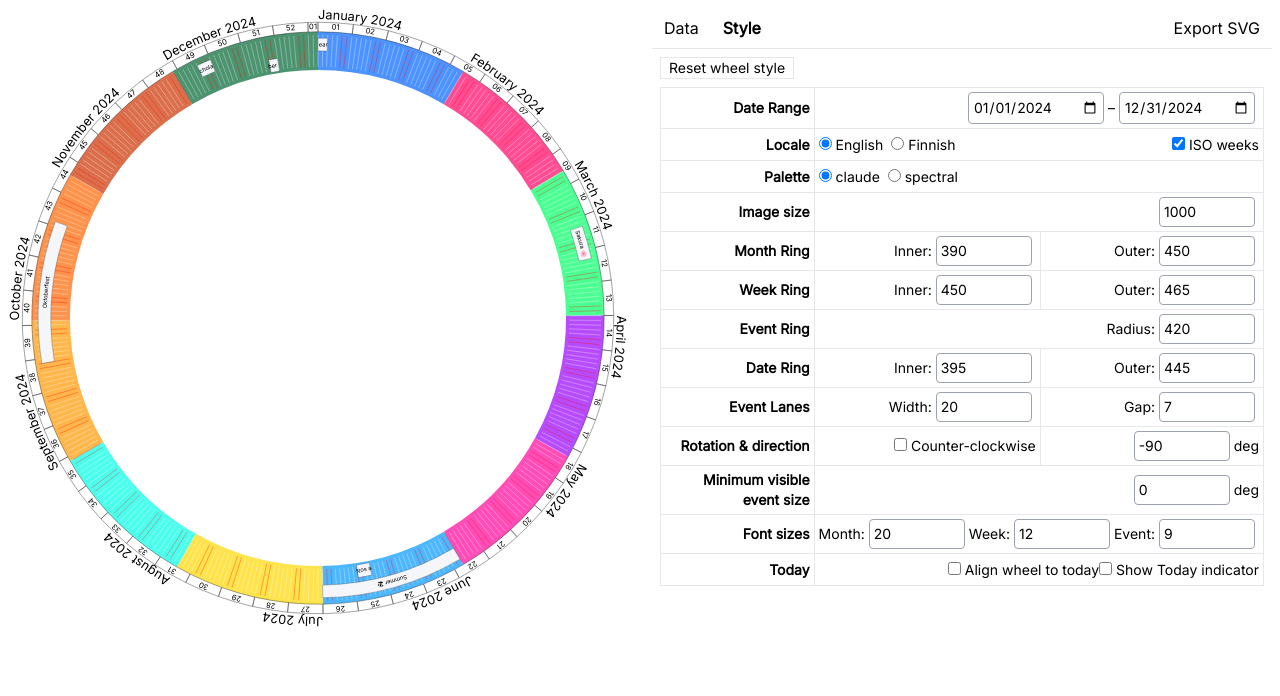
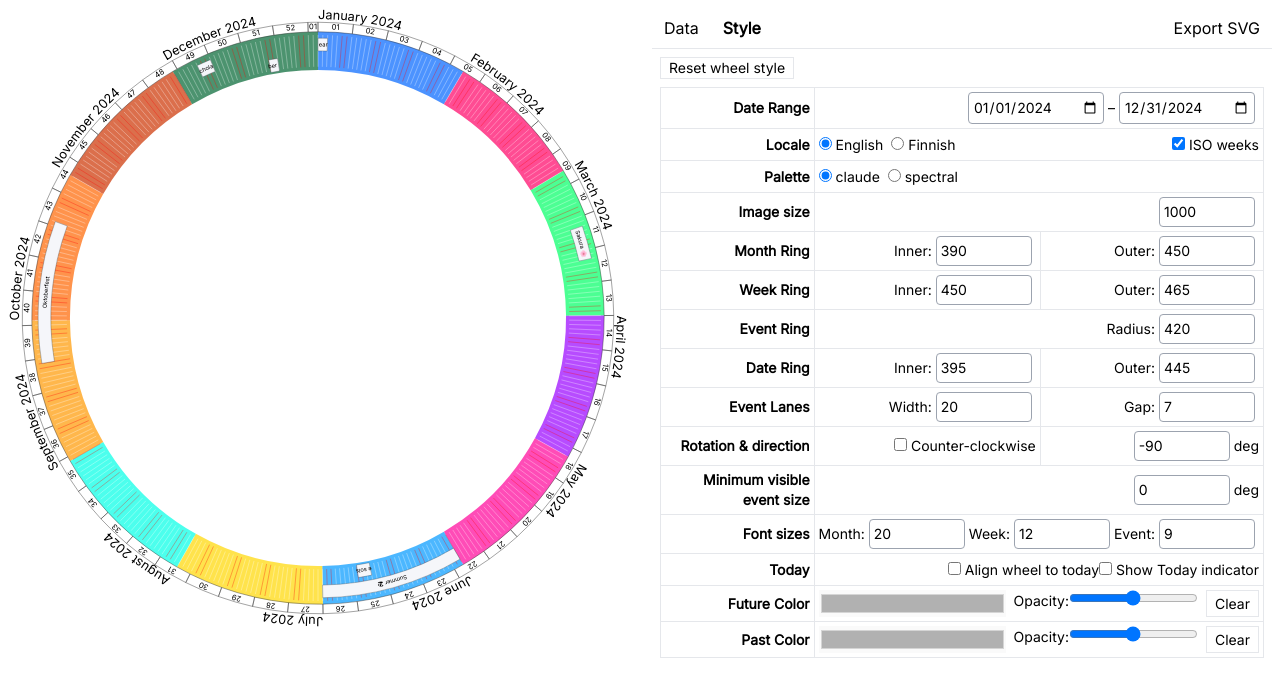
Before and after one commit to akx/calendar-wheel, a React (Vite) app: page / in a window 1280 px wide. Both pictures are taken after a click on the button "Style". Shown: the top 696 px of the page. Built offline with nearby package versions, Linux system fonts and the light colour scheme.

Commit message:
Add Future and Past Ring options

```diff
--- /dev/null
+++ b/src/components/RadioGroup.tsx
@@ -0,0 +1,29 @@
+interface RadioGroupProps {
+  options: string[];
+  labels?: Record<string, string>;
+  value: string | undefined;
+  onChangeValue: (value: string) => void;
+}
+
+export function RadioGroup({
+  options,
+  labels,
+  value,
+  onChangeValue,
+}: RadioGroupProps) {
+  return (
+    <div className="flex gap-2">
+      {options.map((option) => (
+        <label key={option}>
+          <input
+            type="radio"
+            value={option}
+            checked={value === option}
+            onChange={() => onChangeValue(option)}
+          />
+          &nbsp;{labels?.[option] ?? option}
+        </label>
+      ))}
+    </div>
+  );
+}
--- /dev/null
+++ b/src/components/StyleColorAndOpacityInput.tsx
@@ -0,0 +1,54 @@
+import { WheelStyleConfig } from "../wheelStyle";
+import React from "react";
+
+type StyleColorAndOpacityInputProps = {
+  style: WheelStyleConfig;
+  setStyle: React.Dispatch<React.SetStateAction<WheelStyleConfig>>;
+  colorField: keyof WheelStyleConfig;
+  opacityField: keyof WheelStyleConfig;
+};
+
+export function StyleColorAndOpacityInput({
+  style,
+  setStyle,
+  colorField,
+  opacityField,
+}: StyleColorAndOpacityInputProps) {
+  return (
+    <div className="flex justify-between gap-2">
+      <input
+        type="color"
+        className={"grow " + (!style[colorField] ? "opacity-30" : "")}
+        value={String(style[colorField] ?? "transparent")}
+        onChange={(e) =>
+          setStyle((style) => ({
+            ...style,
+            [colorField]: e.target.value,
+          }))
+        }
+      />
+      <label>
+        Opacity:
+        <input
+          type="range"
+          min={0}
+          max={1}
+          step={0.01}
+          value={String(style[opacityField])}
+          onChange={(e) =>
+            setStyle((style) => ({
+              ...style,
+              [opacityField]: e.target.valueAsNumber,
+            }))
+          }
+        />
+      </label>
+      <button
+        onClick={() => setStyle((style) => ({ ...style, [colorField]: null }))}
+        className="border px-2"
+      >
+        Clear
+      </button>
+    </div>
+  );
+}
--- /dev/null
+++ b/src/components/StyleNumberInput.tsx
@@ -0,0 +1,46 @@
+import { WheelStyleConfig } from "../wheelStyle";
+import React from "react";
+
+interface StyleNumberInputProps
+  extends Pick<
+    React.HTMLProps<HTMLInputElement>,
+    "min" | "max" | "step" | "size"
+  > {
+  style: WheelStyleConfig;
+  field: keyof WheelStyleConfig;
+  setStyle: React.Dispatch<React.SetStateAction<WheelStyleConfig>>;
+  unit?: string;
+}
+
+export function StyleNumberInput({
+  style,
+  field,
+  setStyle,
+  unit,
+  min = 0,
+  max,
+  step,
+  size,
+}: StyleNumberInputProps) {
+  return (
+    <>
+      <input
+        type="number"
+        className="border border-gray-400 p-1 mx-1 rounded max-w-24"
+        // @ts-expect-error we'll only be using this with number fields, pinky swear
+        value={style[field]}
+        min={min}
+        max={max}
+        step={step}
+        size={size}
+        onChange={(e) =>
+          setStyle((style) => ({
+            ...style,
+            [field]: +e.target.valueAsNumber,
+          }))
+        }
+      />
+      {unit}
+    </>
+  );
+}
--- a/src/components/StylePanel.tsx
+++ b/src/components/StylePanel.tsx
@@ -1,79 +1,9 @@
-import { getDefaultWheelStyle, WheelStyleConfig } from "../wheelStyle";
-import React from "react";
+import { getDefaultWheelStyle } from "../wheelStyle";
 import { ConfigPanelProps } from "./types";
 import { localeLabels, locales, palettes } from "../data";
-
-function StyleNumberInput({
-  style,
-  field,
-  setStyle,
-  unit,
-  min = 0,
-  max,
-  step,
-  size,
-}: {
-  style: WheelStyleConfig;
-  field: keyof WheelStyleConfig;
-  setStyle: React.Dispatch<React.SetStateAction<WheelStyleConfig>>;
-  unit?: string;
-  min?: number;
-  max?: number;
-  step?: number;
-  size?: number;
-}) {
-  return (
-    <>
-      <input
-        type="number"
-        className="border border-gray-400 p-1 mx-1 rounded max-w-24"
-        // @ts-expect-error we'll only be using this with number fields, pinky swear
-        value={style[field]}
-        min={min}
-        max={max}
-        step={step}
-        size={size}
-        onChange={(e) =>
-          setStyle((style) => ({
-            ...style,
-            [field]: +e.target.valueAsNumber,
-          }))
-        }
-      />
-      {unit}
-    </>
-  );
-}
-
-interface RadioGroupProps {
-  options: string[];
-  labels?: Record<string, string>;
-  value: string | undefined;
-  onChangeValue: (value: string) => void;
-}
-
-function RadioGroup({
-  options,
-  labels,
-  value,
-  onChangeValue,
-}: RadioGroupProps) {
-  return (
-    <div className="flex gap-2">
-      {options.map((option) => (
-        <label key={option}>
-          <input
-            type="radio"
-            value={option}
-            checked={value === option}
-            onChange={() => onChangeValue(option)}
-          />
-          &nbsp;{labels?.[option] ?? option}
-        </label>
-      ))}
-    </div>
-  );
-}
+import { RadioGroup } from "./RadioGroup";
+import { StyleColorAndOpacityInput } from "./StyleColorAndOpacityInput";
+import { StyleNumberInput } from "./StyleNumberInput";
 
 export function StylePanel({
   localeName,
@@ -357,6 +287,28 @@ export function StylePanel({
               </label>
             </td>
           </tr>
+          <tr>
+            <th>Future Color</th>
+            <td colSpan={2}>
+              <StyleColorAndOpacityInput
+                style={style}
+                setStyle={setStyle}
+                colorField="futureColor"
+                opacityField="futureColorOpacity"
+              />
+            </td>
+          </tr>
+          <tr>
+            <th>Past Color</th>
+            <td colSpan={2}>
+              <StyleColorAndOpacityInput
+                style={style}
+                setStyle={setStyle}
+                colorField="pastColor"
+                opacityField="pastColorOpacity"
+              />
+            </td>
+          </tr>
         </tbody>
       </table>
     </div>
--- a/src/components/Wheel.tsx
+++ b/src/components/Wheel.tsx
@@ -359,6 +359,47 @@ function getTodayIndicatorElements({
   );
 }
 
+function getPeriodDateRing(
+  eph: WheelRenderEphemeraInternal,
+  color: string,
+  opacity: number,
+  startDate: Date,
+  endDate: Date,
+) {
+  const { styleConfig, dateToAngle } = eph;
+  const innerRadius = Math.min(
+    styleConfig.weekInnerRadius,
+    styleConfig.dateInnerRadius,
+    styleConfig.eventInnerRadius,
+    styleConfig.monthInnerRadius,
+  );
+  const outerRadius = Math.max(
+    styleConfig.weekOuterRadius,
+    styleConfig.dateOuterRadius,
+    styleConfig.eventInnerRadius,
+    styleConfig.monthOuterRadius,
+  );
+  const startAngle = dateToAngle(startDate);
+  const endAngle = dateToAngle(endDate);
+  const isLarge = Math.abs(endAngle - startAngle) > Math.PI;
+  return (
+    <path
+      d={generateFatArcPathCommand(
+        0,
+        0,
+        innerRadius,
+        outerRadius,
+        startAngle,
+        endAngle,
+        styleConfig.reverse,
+        isLarge,
+      )}
+      fill={color}
+      opacity={opacity}
+    />
+  );
+}
+
 export function Wheel({
   events,
   minDate,
@@ -390,10 +431,35 @@ export function Wheel({
     dateToAngle,
   };
 
+  const today = new Date();
+  const todayIsInRange = today >= minDateT && today <= maxDateT;
+
+  const pastElements =
+    styleConfig.pastColor && styleConfig.pastColorOpacity > 0 && todayIsInRange
+      ? getPeriodDateRing(
+          eph,
+          styleConfig.pastColor,
+          styleConfig.pastColorOpacity,
+          minDateT,
+          today,
+        )
+      : null;
+  const futureElements =
+    styleConfig.futureColor &&
+    styleConfig.futureColorOpacity > 0 &&
+    todayIsInRange
+      ? getPeriodDateRing(
+          eph,
+          styleConfig.futureColor,
+          styleConfig.futureColorOpacity,
+          today,
+          maxDateT,
+        )
+      : null;
   const transform = [
     `translate(${size / 2},${size / 2})`,
     styleConfig.alignWheelToToday
-      ? `rotate(${((+new Date() - minTimestamp) / tsRange) * -360})`
+      ? `rotate(${((+today - minTimestamp) / tsRange) * -360})`
       : "",
   ]
     .filter(Boolean)
@@ -402,6 +468,8 @@ export function Wheel({
     <svg viewBox={`0 0 ${size} ${size}`}>
       <g transform={transform}>
         {getMonthRingElements(eph)}
+        {pastElements}
+        {futureElements}
         {getWeekRingElements(eph)}
         {getDateRingElements(eph)}
         {styleConfig.showTodayIndicator ? getTodayIndicatorElements(eph) : null}
--- a/src/wheelStyle.ts
+++ b/src/wheelStyle.ts
@@ -24,6 +24,11 @@ export interface WheelStyleConfig {
   // Today Indicator
   showTodayIndicator: boolean;
   alignWheelToToday: boolean;
+  // Future and past coloring
+  futureColor: string | null;
+  pastColor: string | null;
+  futureColorOpacity: number;
+  pastColorOpacity: number;
 }
 
 export function getDefaultWheelStyle(size: number): WheelStyleConfig {
@@ -60,5 +65,10 @@ export function getDefaultWheelStyle(size: number): WheelStyleConfig {
     // Today
     showTodayIndicator: false,
     alignWheelToToday: false,
+    // Future and past coloring
+    futureColor: null,
+    pastColor: null,
+    futureColorOpacity: 0.5,
+    pastColorOpacity: 0.5,
   };
 }
```
